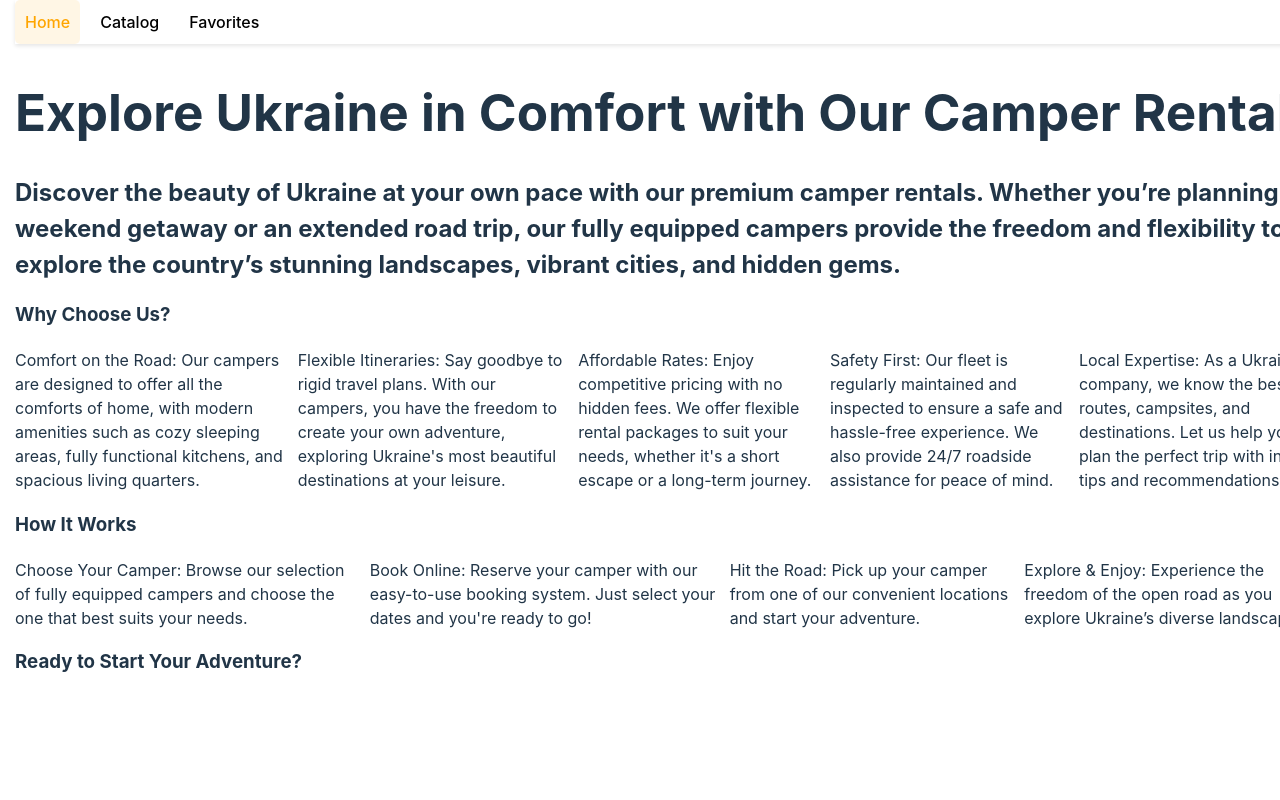
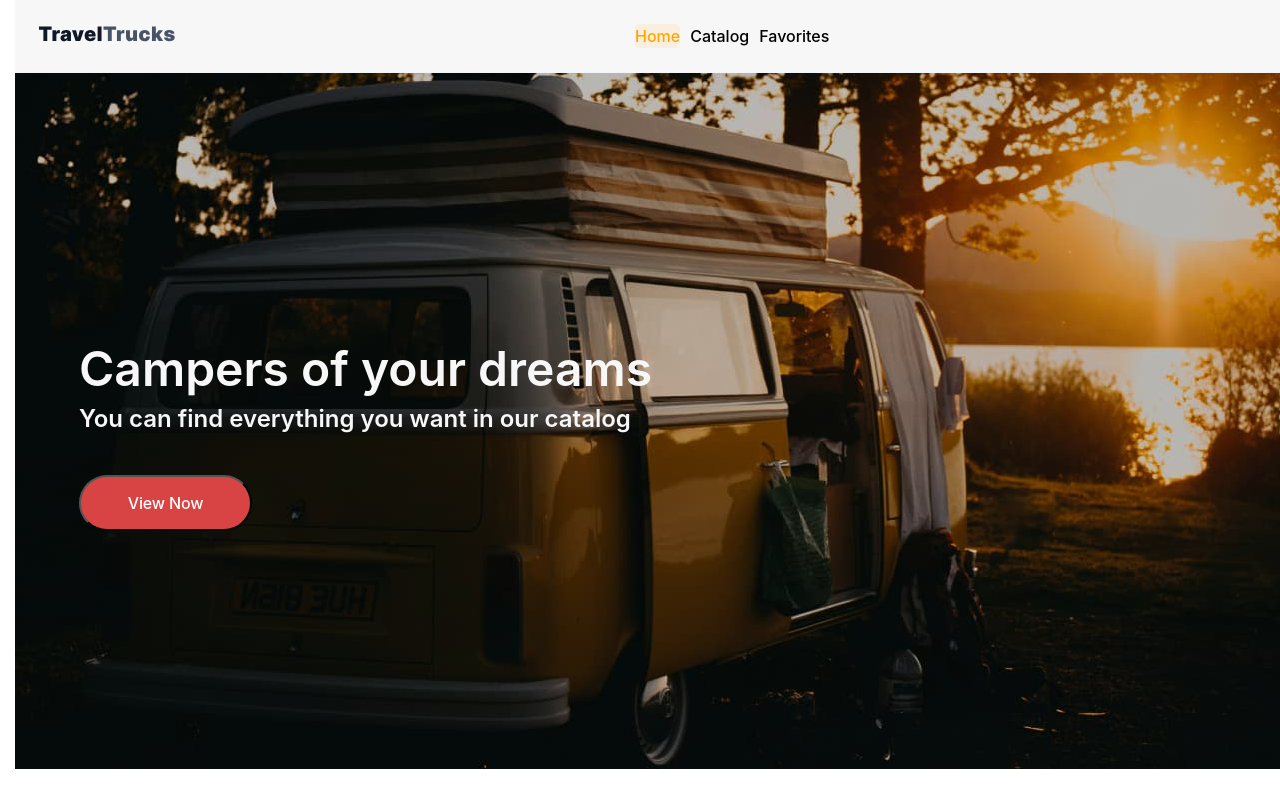
Before and after one commit to anatoliy2221/camper, a React (Vite) app: page / in a window 1280 px wide. Shown: the top 800 px of the page. Built offline with nearby package versions, Linux system fonts and the light colour scheme.

Commit message:
change homepage

```diff
--- a/src/components/camperCard/CamperCard.module.css
+++ b/src/components/camperCard/CamperCard.module.css
@@ -92,7 +92,6 @@
 }
 
 .showMore {
-  /* margin-top: 20px; */
   padding: 10px 15px;
   background-color: #ff6347;
   color: white;
--- /dev/null
+++ b/src/components/logo/Logo.jsx
@@ -0,0 +1,12 @@
+import travelTrucks from '../../assets/TravelTrucks.svg';
+import css from './Logo.module.css';
+
+const Logo = () => {
+    return (
+        <div className={css.logo}>
+            <img src={travelTrucks} width={136} height={16} alt='TravelTrucks' />
+        </div>
+    )
+};
+
+export default Logo;
--- /dev/null
+++ b/src/components/logo/Logo.module.css
@@ -0,0 +1,4 @@
+.logo {
+    margin-right: 450px;
+
+}
--- a/src/components/navigation/Navigation.jsx
+++ b/src/components/navigation/Navigation.jsx
@@ -1,6 +1,7 @@
 import { NavLink } from 'react-router-dom';
 import clsx from 'clsx';
 import css from './Navigation.module.css';
+import Logo from '../logo/Logo';
 
 const buildLinkClass = ({ isActive }) => {
   return clsx(css.link, isActive && css.active);
@@ -11,6 +12,9 @@ const Navigation = () => {
 
     <header className={css.headerContainer}>
       <nav className={css.nav}>
+        <NavLink to='/' >
+          <Logo />
+        </NavLink>
         <NavLink to="/" className={buildLinkClass}>
           Home
         </NavLink>
--- a/src/components/navigation/Navigation.module.css
+++ b/src/components/navigation/Navigation.module.css
@@ -1,18 +1,20 @@
 .headerContainer {
-    margin-bottom: 40px;
+    padding: 24px;
+    background-color: #f7f7f7;
+    border-bottom: 1px solid #f2f4f7;
 }
 
 .nav {
     display: flex;
     gap: 10px;
-    background-color: white;
-    box-shadow: 0 2px 4px rgba(0, 0, 0, 0.1);
 }
 
 .link {
+    font-weight: 500;
+    font-size: 16px;
+    line-height: 1.5;
     color: black;
     text-decoration: none;
-    padding: 10px;
     border-radius: 5px;
 }
 
--- a/src/components/vehicleType/VehicleType.jsx
+++ b/src/components/vehicleType/VehicleType.jsx
@@ -14,7 +14,7 @@ const VehicleType = () => {
                 <label
                     className={`${css.label} ${vehicleType === 'van' ? css.selected : ''}`}
                 >
-                    <input
+                    <input id='test'
                         type="radio"
                         name="vehicleType"
                         value="van"
--- a/src/index.css
+++ b/src/index.css
@@ -43,6 +43,8 @@ ol {
 }
 
 p,
-h2 {
+h1,
+h2,
+h3 {
   margin: 0;
 }
--- a/src/pages/Home.jsx
+++ b/src/pages/Home.jsx
@@ -1,61 +1,16 @@
+import { NavLink } from 'react-router-dom';
 import '../styles/pages.css';
 
 const Home = () => {
     return (
-        <div>
-            <h1>
-                Explore Ukraine in Comfort with Our Camper Rentals
-            </h1>
-            <h2>
-                Discover the beauty of Ukraine at your own pace with our premium camper rentals. Whether you’re planning a weekend getaway or an extended road trip, our fully equipped campers provide the freedom and flexibility to explore the country’s stunning landscapes, vibrant cities, and hidden gems.
-            </h2>
-            <h3>Why Choose Us?</h3>
-            <ul className='home-list'>
-                <li>
-                    <p>
-                        Comfort on the Road: Our campers are designed to offer all the comforts of home, with modern amenities such as cozy sleeping areas, fully functional kitchens, and spacious living quarters.
-                    </p>
-                </li>
-                <li>
-                    <p>
-                        Flexible Itineraries: Say goodbye to rigid travel plans. With our campers, you have the freedom to create your own adventure, exploring Ukraine's most beautiful destinations at your leisure.
-                    </p>
-                </li>
-                <li>
-                    <p>
-                        Affordable Rates: Enjoy competitive pricing with no hidden fees. We offer flexible rental packages to suit your needs, whether it's a short escape or a long-term journey.
-                    </p>
-                </li>
-                <li>
-                    <p>
-                        Safety First: Our fleet is regularly maintained and inspected to ensure a safe and hassle-free experience. We also provide 24/7 roadside assistance for peace of mind.
-                    </p>
-                </li>
-                <li>
-                    <p>
-                        Local Expertise: As a Ukrainian company, we know the best routes, campsites, and destinations. Let us help you plan the perfect trip with insider tips and recommendations.
-                    </p>
-                </li>
-            </ul>
-            <h3>How It Works</h3>
-            <ul className='home-list'>
-                <li>
-                    Choose Your Camper: Browse our selection of fully equipped campers and choose the one that best suits your needs.
-                </li>
-                <li>
-                    Book Online: Reserve your camper with our easy-to-use booking system. Just select your dates and you're ready to go!
-                </li>
-                <li>
-                    Hit the Road: Pick up your camper from one of our convenient locations and start your adventure.
-                </li>
-                <li>
-                    Explore & Enjoy: Experience the freedom of the open road as you explore Ukraine’s diverse landscapes.
-                </li>
-            </ul>
-            <h3>Ready to Start Your Adventure?</h3>
-            <p>
-                {/* Begin your journey with us today! Browse our selection of campers and book your next adventure in just a few clicks. */}
-            </p>
+        <div className='home'>
+            <div className='hero'>
+                <h1>Campers of your dreams</h1>
+                <h3>You can find everything you want in our catalog</h3>
+                <NavLink to='/catalog'>
+                    <button type='button'> View Now</button>
+                </NavLink>
+            </div>
         </div>
     );
 };
--- a/src/styles/pages.css
+++ b/src/styles/pages.css
@@ -1,4 +1,48 @@
-.home-list {
+.home {
+    background-image: url('../assets/Picture.jpg');
+    background-repeat: no-repeat;
+    height: 696px;
+    margin: 0 auto;
+}
+
+.hero {
     display: flex;
-    gap: 10px;
+    flex-direction: column;
+    padding-left: 64px;
+    padding-top: 280px;
+
 }
+
+.hero>h1 {
+    font-weight: 600;
+    font-size: 48px;
+
+    line-height: 0.67;
+    color: #f7f7f7;
+    margin-bottom: 18px;
+}
+
+.hero>h3 {
+    font-weight: 600;
+    font-size: 24px;
+
+    line-height: 1.33;
+
+    margin-bottom: 40px;
+    color: #f7f7f7;
+}
+
+button {
+    border-radius: 200px;
+
+    width: 173px;
+    height: 56px;
+    background: #d84343;
+    text-align: center;
+    font-weight: 500;
+    font-size: 16px;
+
+    line-height: 1.5;
+    letter-spacing: -0.01em;
+    color: #ffffff;
+}
```
Also changed, not shown: src/assets/Picture.jpg (added), src/assets/travelTrucks.svg (added), src/redux/favorites/slice.js (line endings or trailing spaces).
